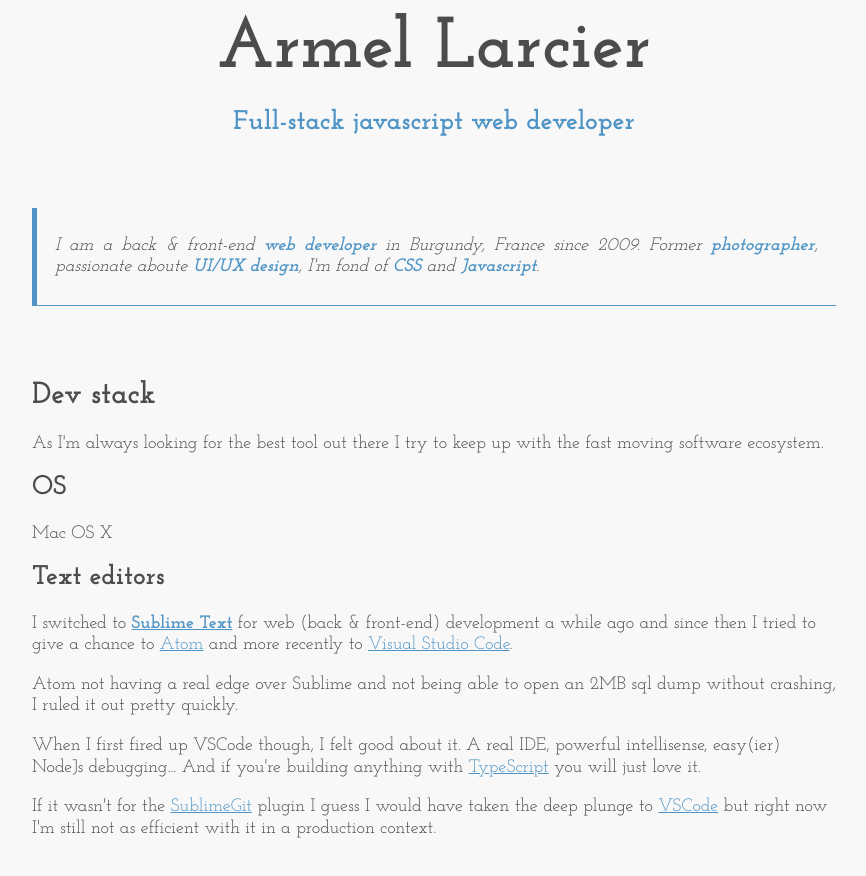
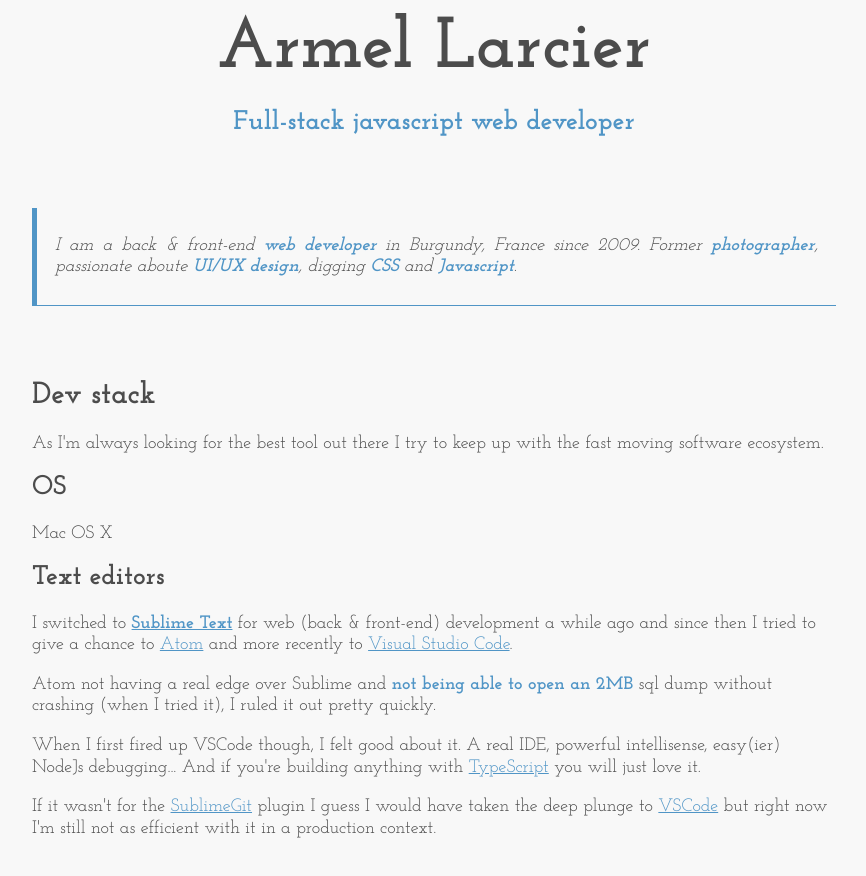
Before and after one commit to armellarcier/armellarcier.github.io.code, a website: page src/index.pug in a window 1280 px wide. Shown: the part 218-1094 px from the top of the page, without its empty margins (206-1072 px from the left). Drawn offline with nearby package versions, Linux system fonts and the light colour scheme; files that its build step writes are made by us from their sources.

Commit message:
rephrase

```diff
--- a/src/index.pug
+++ b/src/index.pug
@@ -10,7 +10,7 @@ append header
                     b photographer
                     | , passionate aboute
                     b UI/UX design
-                    | , I'm fond of
+                    | , digging
                     b CSS
                     | and
                     b Javascript
@@ -30,7 +30,9 @@ block main_content
             |  and more recently to
             a(href="https://code.visualstudio.com/") Visual Studio Code
             | .
-        p Atom not having a real edge over Sublime and not being able to open an 2MB sql dump without crashing, I ruled it out pretty quickly.
+        p Atom not having a real edge over Sublime and
+            b not being able to open an 2MB
+            |  sql dump without crashing (when I tried it), I ruled it out pretty quickly.
         p When I first fired up VSCode though, I felt good about it. A real IDE, powerful intellisense, easy(ier) NodeJs debugging... And if you're building anything with
             a(href="https://www.typescriptlang.org/") TypeScript
             |  you will just love it.
```
